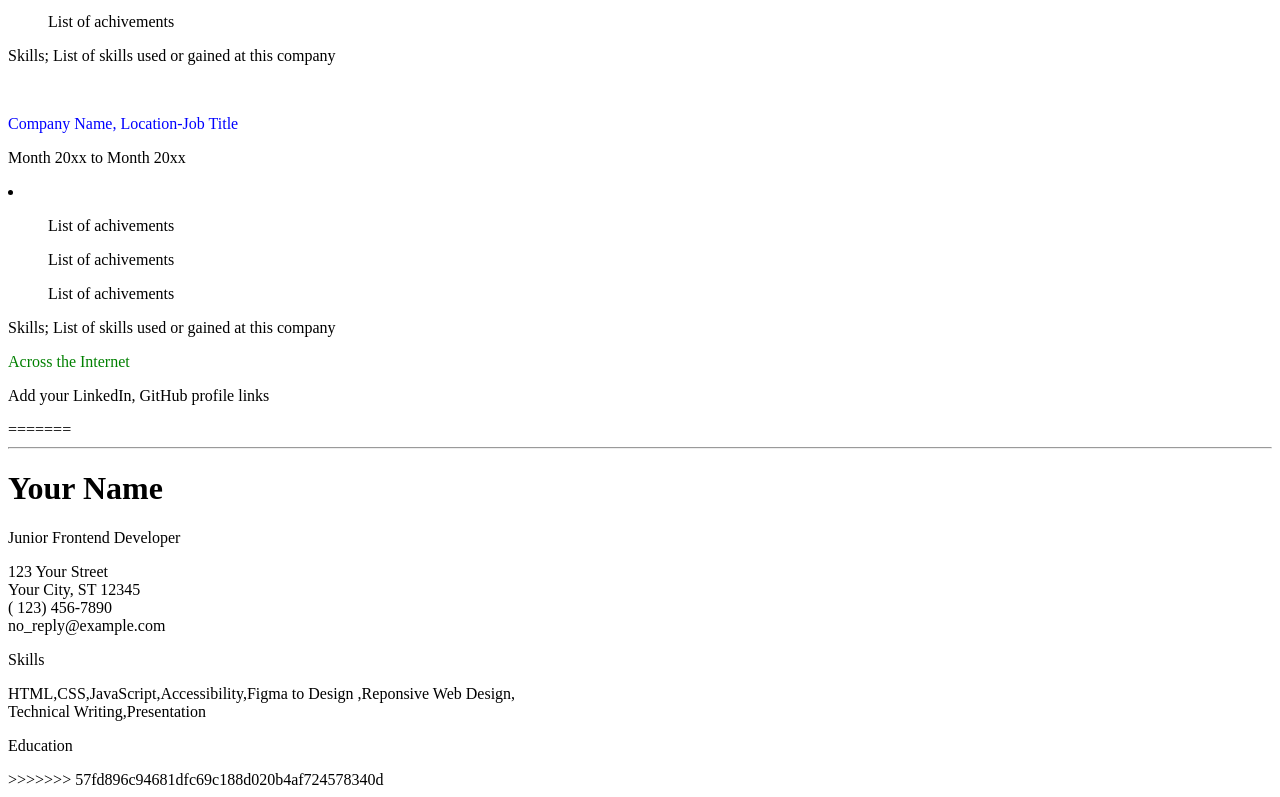
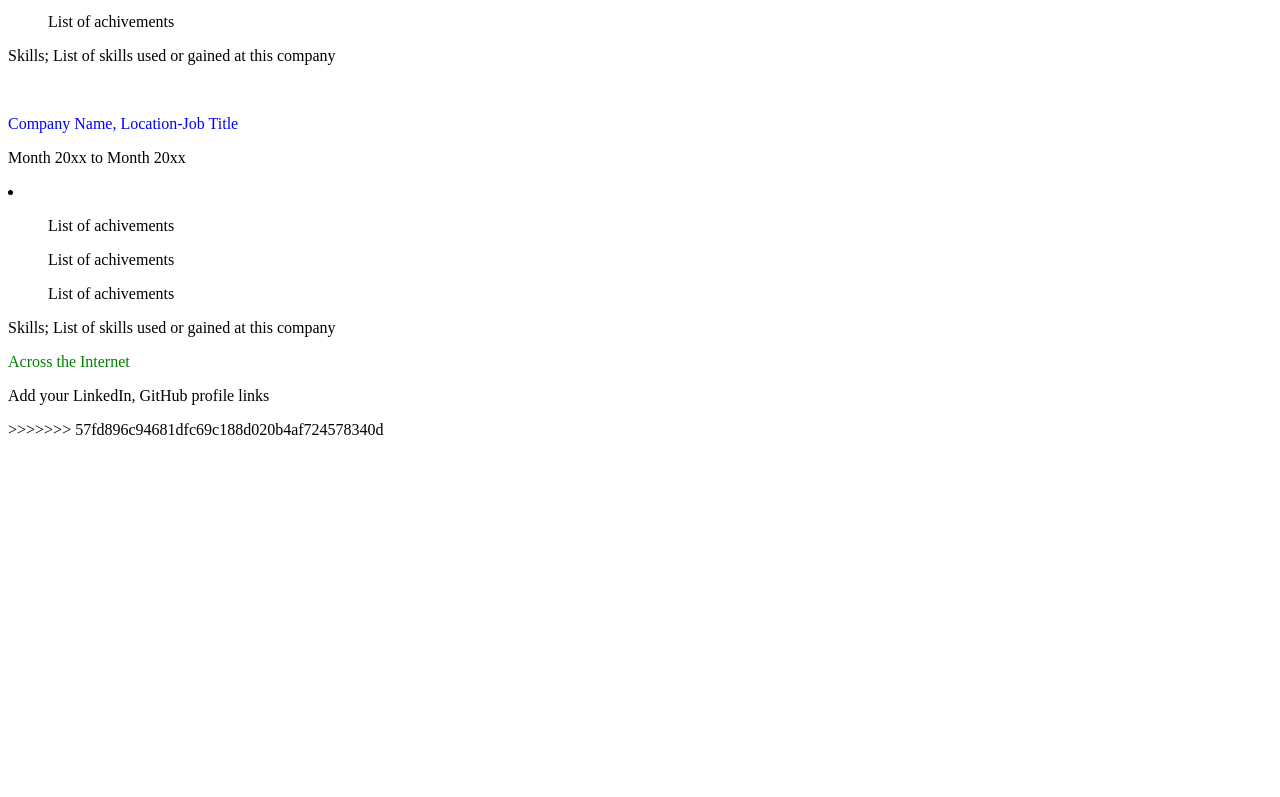
Before and after one commit to Ramyadevi2103/CV-Page, a plain HTML site: page index.html in a window 1280 px wide. Shown: the part 515-1312 px from the top of the page. After the commit the page ends 962 px from the top, so only its background shows below. Drawn offline with Linux system fonts and the light colour scheme.

Commit message:
Update index.html

```diff
--- a/index.html
+++ b/index.html
@@ -38,23 +38,5 @@
         <p style="color: green;">Across the Internet</p>
         <p>Add your LinkedIn, GitHub profile links</p>
 </body>
-=======
-<html>
-    <head>
-        <title>CV</title>
-    </head>
-    <body>
-        <hr>
-        <h1>Your Name </h1>
-        <p color="green">Junior Frontend Developer</p>
-        <p>
-            123 Your Street<br/>Your City, ST 12345 <br/>( 123) 456-7890<br/>no_reply@example.com
-        </p>
-        <p color="green">Skills</p>
-        <p>
-            HTML,CSS,JavaScript,Accessibility,Figma to Design ,Reponsive Web Design,<br> Technical Writing,Presentation
-        </p>
-        <p color="green">Education</p>
-    </body>
 >>>>>>> 57fd896c94681dfc69c188d020b4af724578340d
 </html>
```
